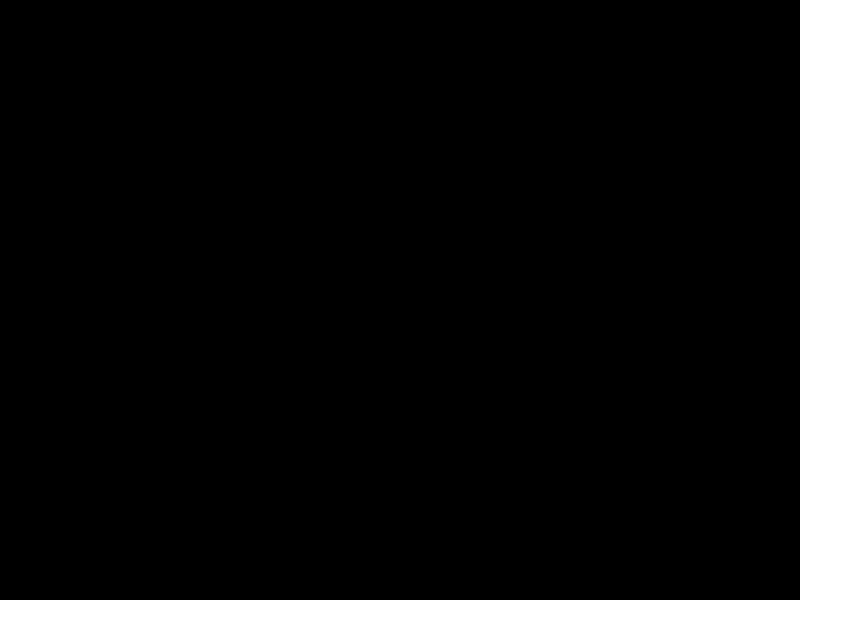
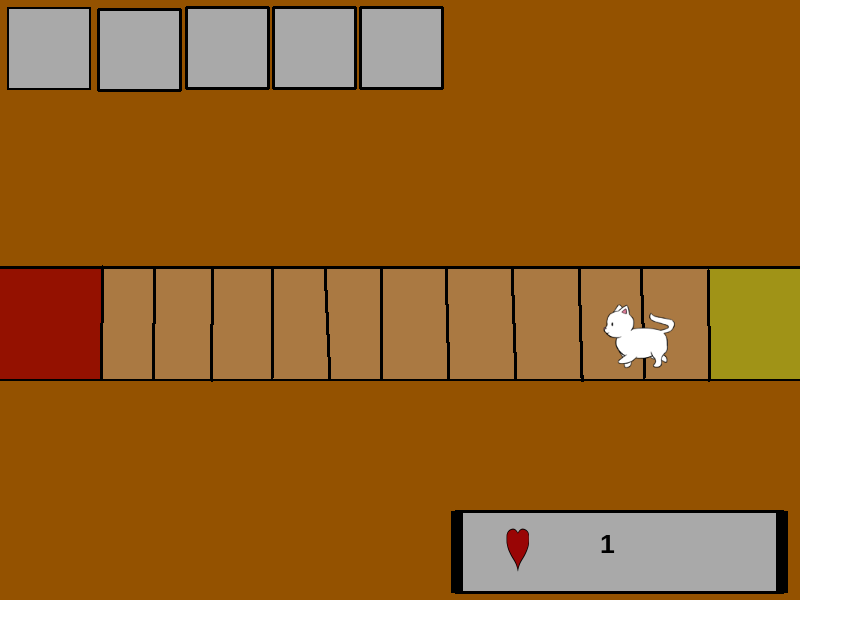
Before and after one commit to copperwall/Cat-Defense, a plain HTML site: page index.html in a window 1280 px wide. Shown: the whole page, without its empty margins (0-863 px from the left). Drawn offline with Linux system fonts and the light colour scheme; animation ran at ten frames a second.

Commit message:
Add some basic animationswq

```diff
--- a/index.html
+++ b/index.html
@@ -17,20 +17,42 @@
 var game = new Phaser.Game(800, 600, Phaser.AUTO, '', { preload: preload, create: create, update: update });
 
 function preload() {
-/*
-    game.load.image('sky', 'assets/sky.png');
-    game.load.image('ground', 'assets/platform.png');
-    game.load.image('star', 'assets/star.png');
-    game.load.spritesheet('dude', 'assets/dude.png', 32, 48);
-*/
-
+    game.load.image('bg0', 'assets/basic-bg.png');
+    game.load.spritesheet('heart-beat', 'assets/heart-sprite.png', 100, 100);
+    game.load.image('cat', 'assets/cat.png');
+    game.load.spritesheet('catwalk1', 'assets/catwalk1.png', 100, 100);
 }
 
 function create() {
-//    game.add.sprite(0, 0, 'star');
+    points = 0;
+
+    game.add.sprite(0,0, 'bg0');
+
+    heart = game.add.sprite(500, game.height - 75, 'heart-beat');
+    heart.animations.add('beating', [0, 1], 1.5, true, true);
+    heart.scale.setTo(.5,.5);
+
+    cat =   game.add.sprite(700, 300, 'catwalk1');
+    cat.animations.add('left', [0, 1], 2, true, true);
+
+    cat.scale.setTo(.75,.75);
+
+    points = 1;
+
+    pointsText = game.add.text(game.width - 200, game.height - 70,
+        points);
 }
 
 function update() {
+    cat.animations.play('left');
+    heart.animations.play('beating');
+    cat.x -= 2;
+    if(cat.x < 200) {
+        cat.y = 200 + game.rnd.realInRange(20, 80);
+        cat.x = 800;
+        points += 10;
+        pointsText.text = points;
+    }
 }
 
 </script>
```
